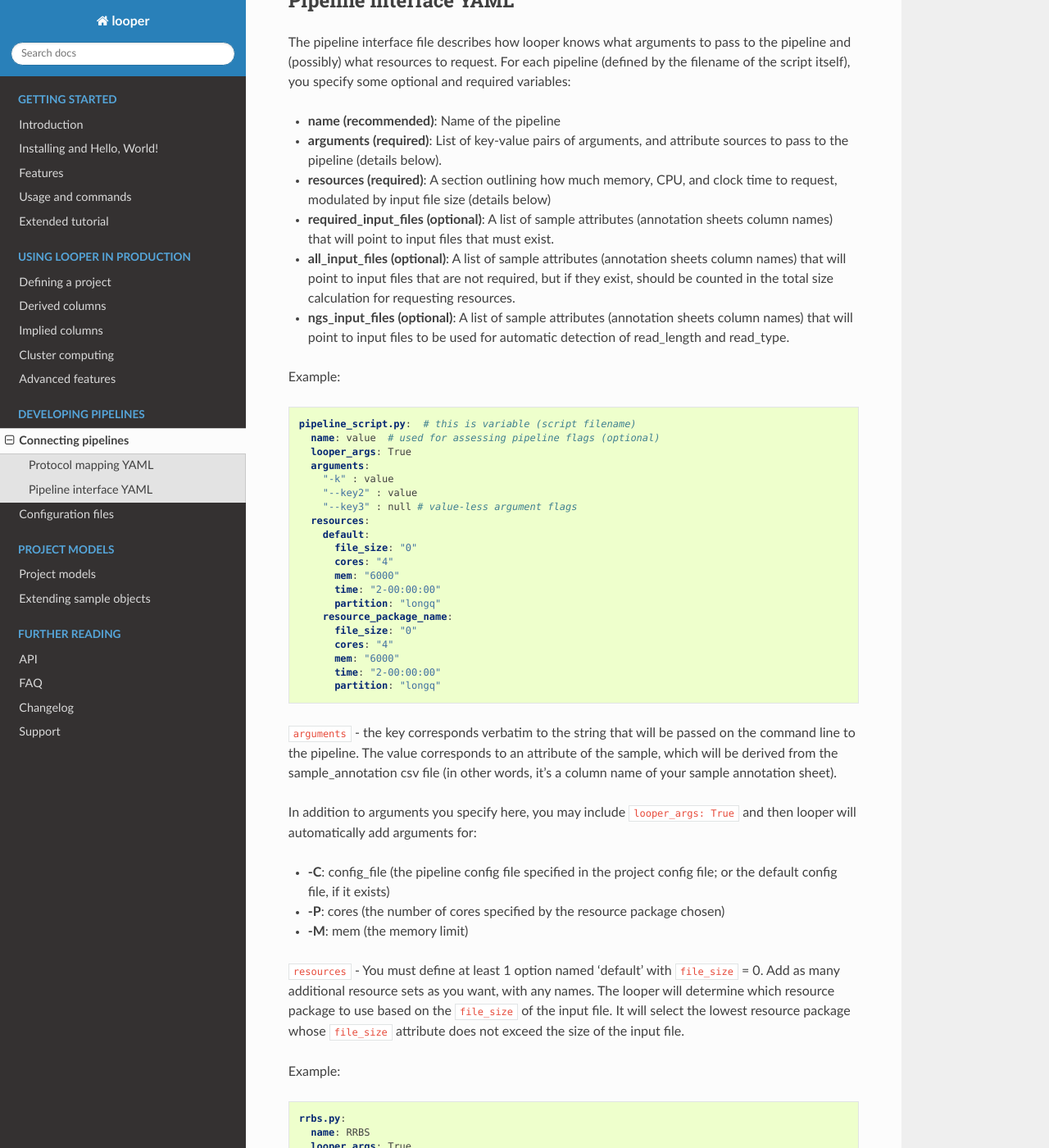
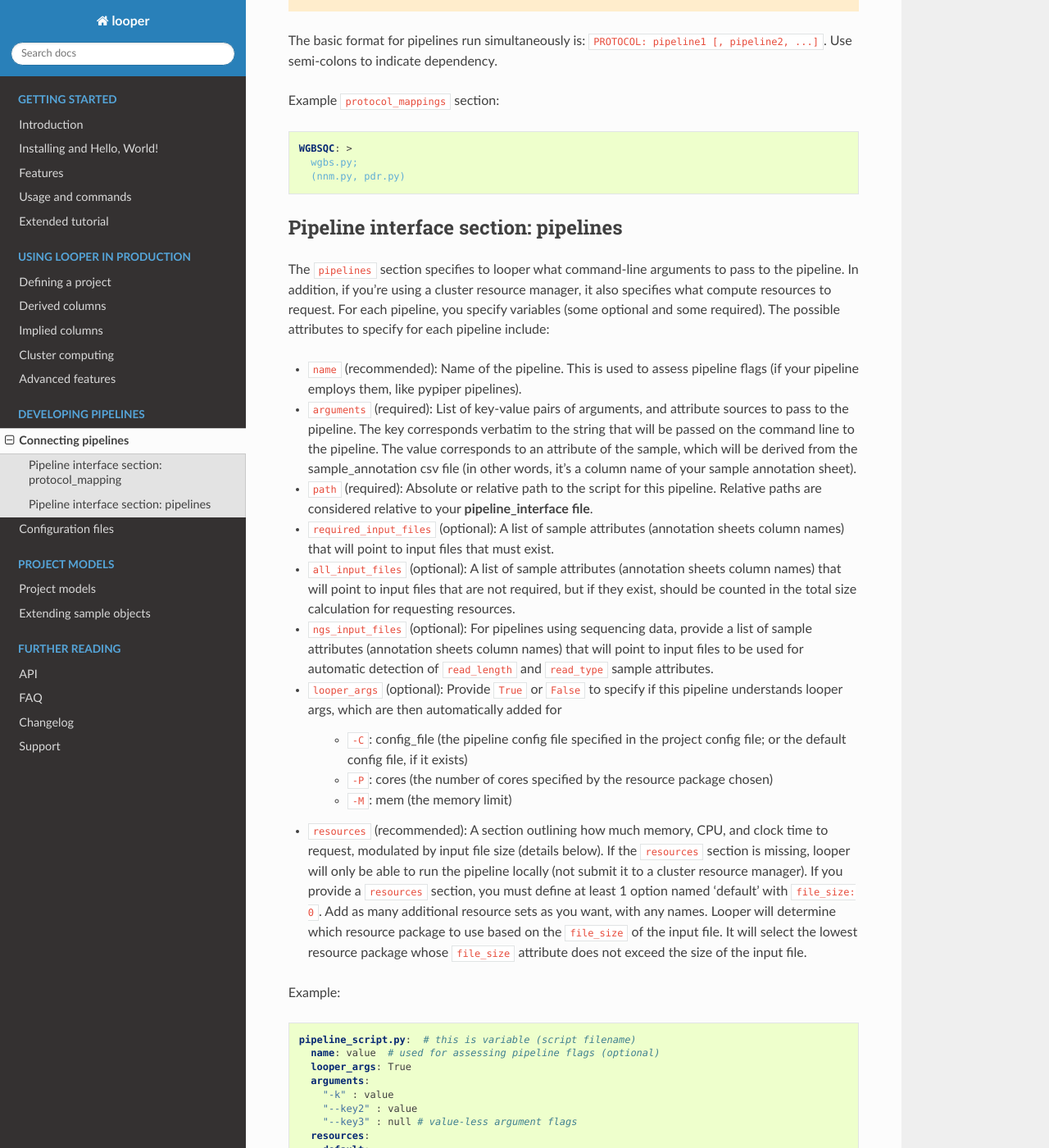
Before and after one commit to pepkit/peppy, a Sphinx documentation site: the page built from doc/source/connecting-pipelines.rst, in a window 1280 px wide and 1400 px high, scrolled down 2038 px. Shown: the whole window at 82% size. Built offline with Sphinx 7.4.7 and the Read the Docs theme 2.0.0, drawn with Linux system fonts in a browser that asks for light colours; some of the changed text lies outside the part shown.

Commit message:
Update docs for pipeline interface

```diff
--- a/doc/source/config-files.rst
+++ b/doc/source/config-files.rst
@@ -19,11 +19,9 @@ If you are planning to submit jobs to a cluster, then you need to know about a s
 Pipeline developers
 *****************
 
-If you want to add a new pipeline to looper, then there are two YAML files that coordinate linking your pipeline in to your looper project.
+If you want to add a new pipeline to looper, then you need to know about a configuration file that coordinates linking your pipeline in to your looper project.
 
--   :doc:`protocol mapping file <protocol-mapping>`: Tell looper which pipelines exist, and how to map each library (sample data type) to its pipelines.
-
--	:doc:`pipeline interface file <pipeline-interface>`: Links looper to the pipelines, describes variables, options and paths that the pipeline needs to know to run, and resource requirements for cluster managers.
+-	:doc:`pipeline interface file <pipeline-interface>`: Has two sections: ``protocol_mapping`` looper which pipelines exist, and how to map each library (sample data type) to its pipelines. ``pipelines`` links looper to the pipelines, describes variables, options and paths that the pipeline needs to know to run, and resource requirements for cluster managers.
 
 
 Finally, if you're using Pypiper to develop pipelines, it uses a pipeline-specific configuration file (detailed in the Pypiper documentation):
--- a/doc/source/connecting-pipelines.rst
+++ b/doc/source/connecting-pipelines.rst
@@ -3,17 +3,34 @@ Connecting pipelines
 
 .. HINT::
 
-	Pipeline users don't need to worry about this section. This is for those who develop pipelines.
+	Pipeline users don't need to worry about this section. This is for those who develop pipelines, or those who want to use a currently defined looper project to submit to an existing pipeline that isn't already configured for looper.
 
-Looper can connect any pipeline, as long as it runs on the command line and uses text command-line arguments. These pipelines can be simple shell scripts, python scripts, perl scripts, or even pipelines built using a framework. Typically, we use python pipelines built using the `pypiper <https://databio.org/pypiper>`_ package, which provides some additional power to looper, but this is optional.
+Looper can connect samples to any pipeline, as long as it runs on the command line and uses text command-line arguments. These pipelines could be simple shell scripts, python scripts, perl scripts, or even pipelines built using a framework. Typically, we use python pipelines built using the `pypiper <https://databio.org/pypiper>`_ package, which provides some additional power to looper, but this is optional.
 
-Regardless of what pipelines you use, you will need to tell looper how to interface with your pipeline. You do that by specifying a *pipeline interface*, which currently consists of two files:
+Regardless of what pipelines you use, you will need to tell looper how to interface with your pipeline. You do that by specifying a **pipeline interface file**. The **pipeline interface** is a ``yaml`` file with two subsections:
 
-1. **Protocol mappings** - a ``yaml`` file that maps sample **library** to one or more **pipeline scripts**.
-2. **Pipeline interface** -  a ``yaml`` file telling ``Looper`` the arguments and resources required by each pipeline script.
+1. ``protocol_mappings`` - maps sample ``protocol`` (aka ``library``) to one or more pipeline scripts.
+2. ``pipelines`` -  describes the arguments and resources required by each pipeline script.
 
-Let's go through each one in detail:
+Let's start with a very simple example. A basic ``pipeline_interface.yaml`` file may look like this:
 
-.. include:: protocol-mappings.rst
+
+.. code-block:: yaml
+
+    protocol_mapping:
+      RRBS: rrbs_pipeline
+
+    pipelines:
+      rrbs_pipeline:
+        name: RRBS
+        path: path/to/rrbs.py
+        arguments:
+          "--sample-name": sample_name
+          "--input": data_path
+
+
+The first section specifies that samples of protocol ``RRBS`` will be mapped to the pipeline specified by key ``rrbs_pipeline``. The second section describes where the pipeline named ``rrbs_pipeline`` is located and what command-line arguments it requires. Pretty simple. Let's go through each of these sections in more detail:
+
+.. include:: protocol-mapping.rst
 
 .. include:: pipeline-interface.rst
--- a/doc/source/pipeline-interface.rst
+++ b/doc/source/pipeline-interface.rst
@@ -1,15 +1,24 @@
 
-Pipeline interface YAML
+Pipeline interface section: pipelines
 **************************************************
 
-The pipeline interface file describes how looper knows what arguments to pass to the pipeline and (possibly) what resources to request. For each pipeline (defined by the filename of the script itself), you specify some optional and required variables:
+The ``pipelines`` section specifies to looper what command-line arguments to pass to the pipeline. In addition, if you're using a cluster resource manager, it also specifies what compute resources to request. For each pipeline, you specify variables (some optional and some required). The possible attributes to specify for each pipeline include:
 
-- **name (recommended)**: Name of the pipeline
-- **arguments (required)**: List of key-value pairs of arguments, and attribute sources to pass to the pipeline (details below).
-- **resources (required)**: A section outlining how much memory, CPU, and clock time to request, modulated by input file size (details below)
-- **required_input_files (optional)**: A list of sample attributes (annotation sheets column names) that will point to input files that must exist.
-- **all_input_files (optional)**: A list of sample attributes (annotation sheets column names) that will point to input files that are not required, but if they exist, should be counted in the total size calculation for requesting resources.
-- **ngs_input_files (optional)**: A list of sample attributes (annotation sheets column names) that will point to input files to be used for automatic detection of read_length and read_type.
+- ``name`` (recommended): Name of the pipeline. This is used to assess pipeline flags (if your pipeline employs them, like pypiper pipelines).
+- ``arguments`` (required): List of key-value pairs of arguments, and attribute sources to pass to the pipeline. The key corresponds verbatim to the string that will be passed on the command line to the pipeline. The value corresponds to an attribute of the sample, which will be derived from the sample_annotation csv file (in other words, it's a column name of your sample annotation sheet).
+- ``path`` (required): Absolute or relative path to the script for this pipeline. Relative paths are considered relative to your **pipeline_interface file**.
+- ``required_input_files`` (optional): A list of sample attributes (annotation sheets column names) that will point to input files that must exist.
+- ``all_input_files`` (optional): A list of sample attributes (annotation sheets column names) that will point to input files that are not required, but if they exist, should be counted in the total size calculation for requesting resources.
+- ``ngs_input_files`` (optional): For pipelines using sequencing data, provide a list of sample attributes (annotation sheets column names) that will point to input files to be used for automatic detection of ``read_length`` and ``read_type`` sample attributes.
+
+- ``looper_args`` (optional): Provide ``True`` or ``False`` to specify if this pipeline understands looper args, which are then automatically added for
+
+	- ``-C``: config_file (the pipeline config file specified in the project config file; or the default config file, if it exists)
+	- ``-P``: cores (the number of cores specified by the resource package chosen)
+	- ``-M``: mem (the memory limit)
+
+- ``resources`` (recommended): A section outlining how much memory, CPU, and clock time to request, modulated by input file size (details below). If the ``resources`` section is missing, looper will only be able to run the pipeline locally (not submit it to a cluster resource manager). If you provide a ``resources`` section, you must define at least 1 option named 'default' with ``file_size: 0``. Add as many additional resource sets as you want, with any names. Looper will determine which resource package to use based on the ``file_size`` of the input file. It will select the lowest resource package whose ``file_size`` attribute does not exceed the size of the input file.
+
 
 Example:
 
@@ -36,18 +45,10 @@ Example:
 	      time: "2-00:00:00"
 	      partition: "longq"
 
-``arguments`` - the key corresponds verbatim to the string that will be passed on the command line to the pipeline. The value corresponds to an attribute of the sample, which will be derived from the sample_annotation csv file (in other words, it's a column name of your sample annotation sheet).
 
-In addition to arguments you specify here, you may include ``looper_args: True`` and then looper will automatically add arguments for:
 
-- **-C**: config_file (the pipeline config file specified in the project config file; or the default config file, if it exists)
-- **-P**: cores (the number of cores specified by the resource package chosen)
-- **-M**: mem (the memory limit)
 
-``resources`` - You must define at least 1 option named 'default' with ``file_size`` = 0. Add as many additional resource sets as you want, with any names.
-The looper will determine which resource package to use based on the ``file_size`` of the input file. It will select the lowest resource package whose ``file_size`` attribute does not exceed the size of the input file.
-
-Example:
+Full example:
 
 .. code-block:: yaml
 
--- /dev/null
+++ b/doc/source/protocol-mapping.rst
@@ -0,0 +1,53 @@
+
+Pipeline interface section: protocol_mapping
+********************************************
+
+The ``protocol_mapping`` section explains how looper should map from a sample protocol (like ``RNA-seq``, which is an attribute in your annotation sheet) to a particular pipeline (like ``rnaseq.py``), or group of pipelines. Here's how to build ``protocol_mapping``:
+
+- **Case 1:** one protocol maps to one pipeline. Example: ``RNA-seq: rnaseq.py``
+
+Any samples that list "RNA-seq" under ``library`` will be run using the ``rnaseq.py`` pipeline. You can list as many library types as you like in the protocol mappings, mapping to as many pipelines as you configure in your ``pipelines`` section.
+
+Example ``protocol_mappings`` section:
+
+.. code-block:: yaml
+
+	RRBS: rrbs.py
+	WGBS: wgbs.py
+	EG: wgbs.py
+	ATAC: atacseq.py
+	ATAC-SEQ: atacseq.py
+	CHIP: chipseq.py
+	CHIP-SEQ: chipseq.py
+	CHIPMENTATION: chipseq.py
+	STARR: starrseq.py
+	STARR-SEQ: starrseq.py
+
+
+- **Case 2:** one protocol maps to multiple independent pipelines. Example: ``Drop-seq: quality_control.py, dropseq.py``
+
+You can map multiple pipelines to a single protocol if you want samples of a type to kick off more than one pipeline run.
+
+Example ``protocol_mappings`` section:
+
+.. code-block:: yaml
+
+	SMART-seq:  >
+	  rnaBitSeq.py -f,
+	  rnaTopHat.py -f
+
+
+- **Case 3:** a protocol runs one pipeline which depends on another. Example: ``WGBSNM: first;second;third;(fourth, fifth)``
+
+.. warning::
+	This feature (pipeline dependency) is not implemented yet. This documentation describes a protocol that may be implemented in the future, if it is necessary to have dependency among pipeline submissions.
+
+The basic format for pipelines run simultaneously is: ``PROTOCOL: pipeline1 [, pipeline2, ...]``. Use semi-colons to indicate dependency.
+
+Example ``protocol_mappings`` section:
+
+.. code-block:: yaml
+
+	WGBSQC: >
+	  wgbs.py;
+	  (nnm.py, pdr.py)
--- a/doc/source/protocol-mappings.rst
+++ /dev/null
@@ -1,60 +0,0 @@
-
-Protocol mapping YAML
-******************************************
-
-The protocol mappings explains how looper should map from a sample protocol (like RNA-seq) to a particular pipeline (like rnaseq.py), or group of pipelines. Here's how to build a pipeline_interface YAML file:
-
-- **Case 1:** one protocol maps to one pipeline. Example: ``RNA-seq: rnaseq.py``
-
-Any samples that list "RNA-seq" under ``library`` will be run using the ``rnaseq.py`` pipeline. You can list as many library types as you like in the protocol mappings, mapping to as many pipelines as you provide in your pipelines repository.
-
-Example ``protocol_mappings.yaml``:
-
-.. code-block:: yaml
-
-	RRBS: rrbs.py
-	WGBS: wgbs.py
-	EG: wgbs.py
-	ATAC: atacseq.py
-	ATAC-SEQ: atacseq.py
-	CHIP: chipseq.py
-	CHIP-SEQ: chipseq.py
-	CHIPMENTATION: chipseq.py
-	STARR: starrseq.py
-	STARR-SEQ: starrseq.py
-
-
-- **Case 2:** one protocol maps to multiple independent pipelines. Example: ``Drop-seq: quality_control.py, dropseq.py``
-
-You can map multiple pipelines to a single protocol if you want samples of a type to kick off more than one pipeline run.
-
-Example ``protocol_mappings.yaml``:
-
-.. code-block:: yaml
-
-	RRBS: rrbs.py
-	WGBS: wgbs.py
-	SMART:  >
-	  rnaBitSeq.py -f,
-	  rnaTopHat.py -f
-	SMART-seq:  >
-	  rnaBitSeq.py -f,
-	  rnaTopHat.py -f
-
-
-- **Case 3:** a protocol runs one pipeline which depends on another. Example: ``WGBSNM: first;second;third;(fourth, fifth)``
-
-.. warning::
-	This feature, pipeline dependency is not implemented yet. This documentation describes a protocol that may be implemented in the future, if it is necessary to have dependency among pipeline submissions.
-
-The basic format for pipelines run simultaneously is: ``PROTOCOL: pipeline1 [, pipeline2, ...]``. Use semi-colons to indicate dependency.
-
-Example ``protocol_mappings.yaml``:
-
-.. code-block:: yaml
-
-	RRBS: rrbs.py
-	WGBS: wgbs.py
-	WGBSQC: >
-	  wgbs.py;
-	  (nnm.py, pdr.py)
```
